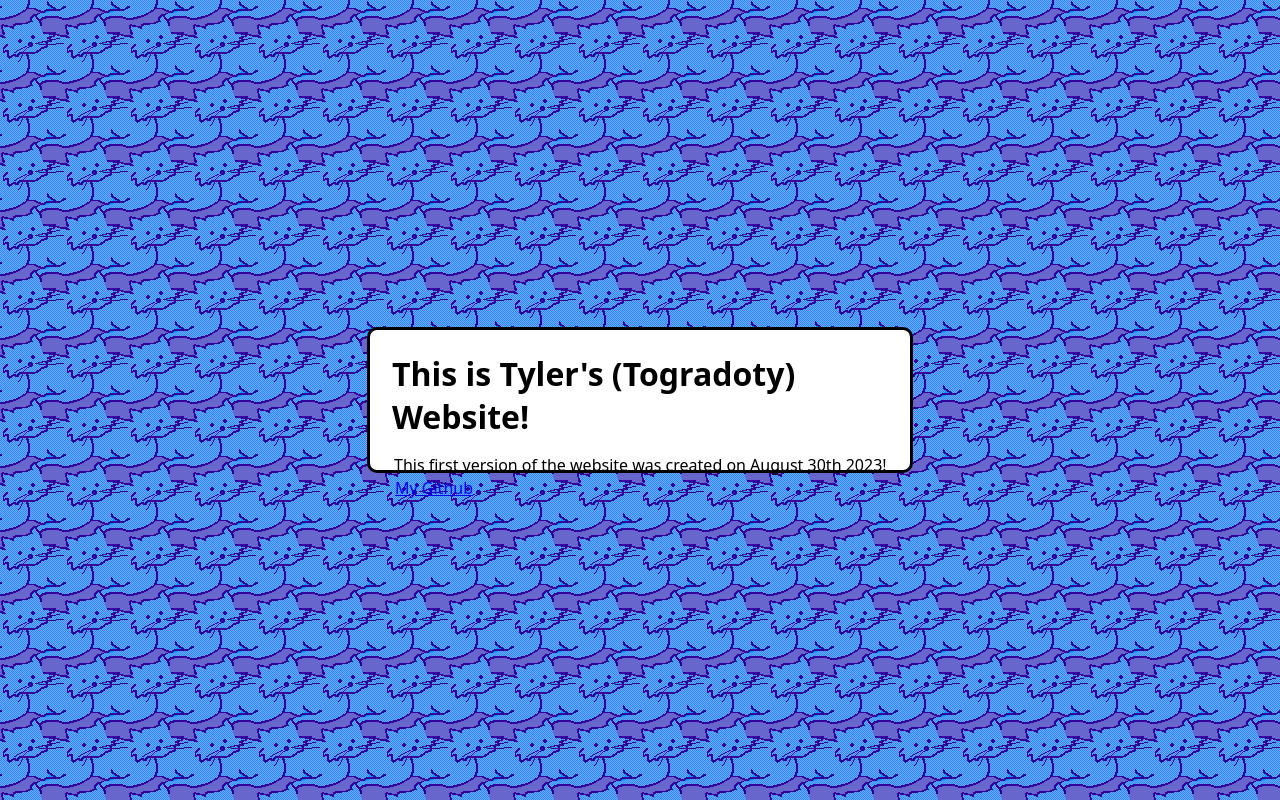
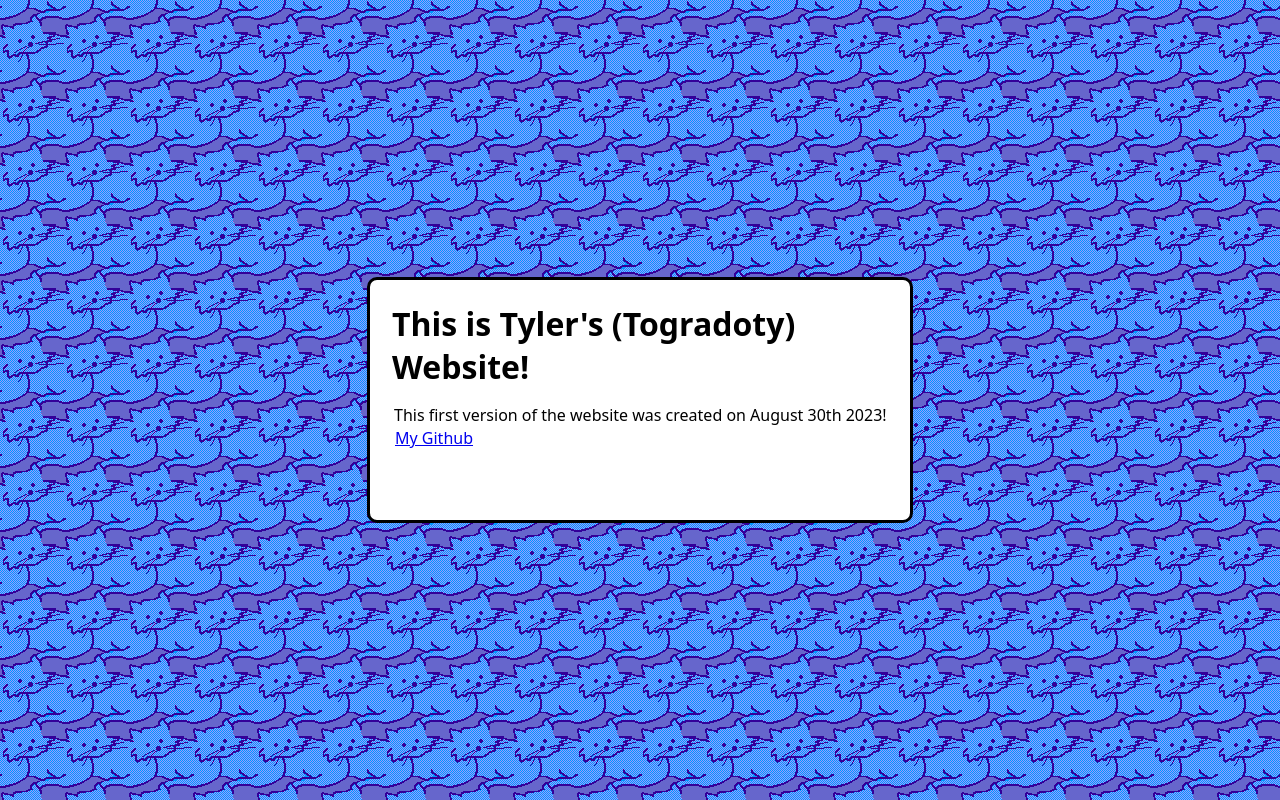
Before and after one commit to Togradoty/togradoty.github.io, a plain HTML site: page index.html in a window 1280 px wide. Drawn offline with Linux system fonts and the light colour scheme.

Commit message:
removed images/fixed height

```diff
--- a/index.html
+++ b/index.html
@@ -2,7 +2,7 @@
 <html>
 
   <body style="font-family: Noto Sans, Helvetica, sans-serif; background-image: url(/meow.png); background-size: contain: 10px;" >
-    <div style="position: absolute; top: 50%; left: 50%; transform: translate(-50%, -50%);border: solid; padding: 20px; border-radius: 10px; background-color: white; width: 500px; height: 100px";>
+    <div style="position: absolute; top: 50%; left: 50%; transform: translate(-50%, -50%);border: solid; padding: 20px; border-radius: 10px; background-color: white; width: 500px; height: 200px";>
       <h1 style="margin: 2px;"> This is Tyler's (Togradoty) Website!</h1>
 
       <p style="margin-bottom: 1px; margin-left: 4px"> This first version of the website was created on August 30th 2023!</p>
```
Also changed, not shown: macprocat.jpg (deleted), snowleopard.png (deleted), 1 other file.
